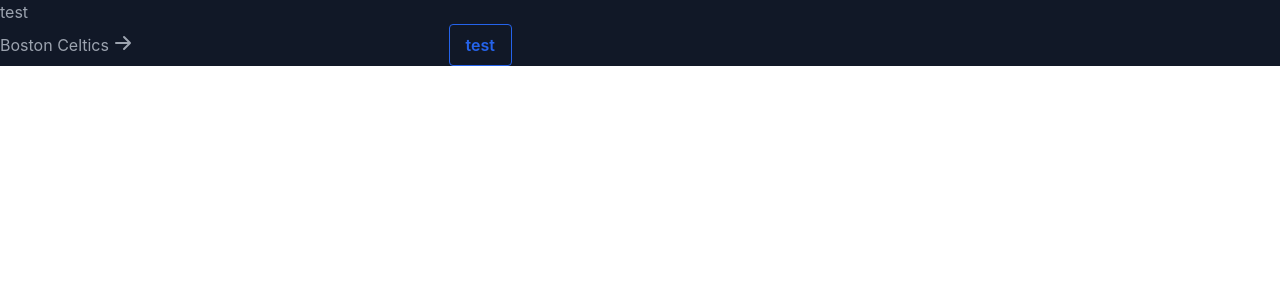
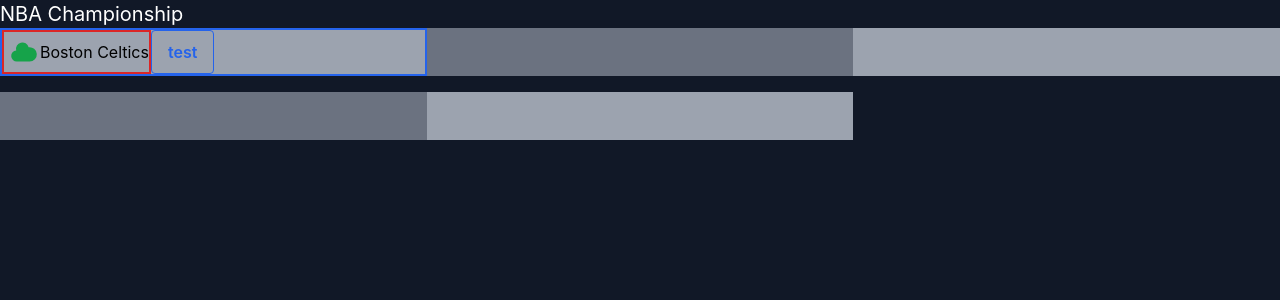
Before and after one commit to corylennox/Betting-Exchange, a React (Create React App) app: page / in a window 1280 px wide. Shown: the top 300 px of the page. Built offline with nearby package versions, Linux system fonts and the light colour scheme.

Commit message:
lil bitta dis N a lil bitta dat

```diff
--- a/src/App.js
+++ b/src/App.js
@@ -7,7 +7,7 @@ import {
 
 export default function App() {
   return (
-    <main class="text-gray-400 bg-gray-900 py-200 px-200">
+    <main class="absolute inset-0 text-gray-400 bg-gray-900">
       <Router>
         <Proposition />
       </Router>
--- a/src/Proposition.jsx
+++ b/src/Proposition.jsx
@@ -2,15 +2,21 @@ import React, { Component } from 'react'
 import TeamLine from './TeamLine'
 
 export default class Proposition extends Component {
-  render() {
-    return (
-      <div>
-        <span>test</span>
-        <TeamLine/>
+    render() {
+        return (
+            <div className=''>
+                <h2 className='text-white text-xl'>NBA Championship</h2>
+                <div class="flex flex-wrap -mb-4">
+                    <div class="w-1/3 mb-4 bg-gray-400 h-12"><TeamLine/></div>
+                    <div class="w-1/3 mb-4 bg-gray-500 h-12"></div>
+                    <div class="w-1/3 mb-4 bg-gray-400 h-12"></div>
+                    <div class="w-1/3 mb-4 bg-gray-500 h-12"></div>
+                    <div class="w-1/3 mb-4 bg-gray-400 h-12"></div>
+                </div>
 
 
 
-      </div>
-    )
-  }
+            </div>
+        )
+    }
 }
--- a/src/TeamLine.jsx
+++ b/src/TeamLine.jsx
@@ -1,13 +1,13 @@
 import React from 'react'
 import MyButton from './MyButton'
-import { ArrowRightIcon } from "@heroicons/react/solid";
+import { CloudIcon } from "@heroicons/react/solid";
 
 export default function TeamLine() {
     return (
-        <div className='flex items-center justify-between max-w-lg '>
-            <div className='flex'>
-                <body className=''>Boston Celtics</body>
-                <ArrowRightIcon className='w-5 h-5 ml-1' />
+        <div className='border-2 border-blue-600 h-full w-full flex item'>
+            <div className='border-2 border-red-600 items-center flex'>
+                <CloudIcon className='w-8 h-8 ml-1 fill-green-600' />
+                <body className='text-black'>Boston Celtics</body>
             </div>
             <MyButton />
         </div>
```
